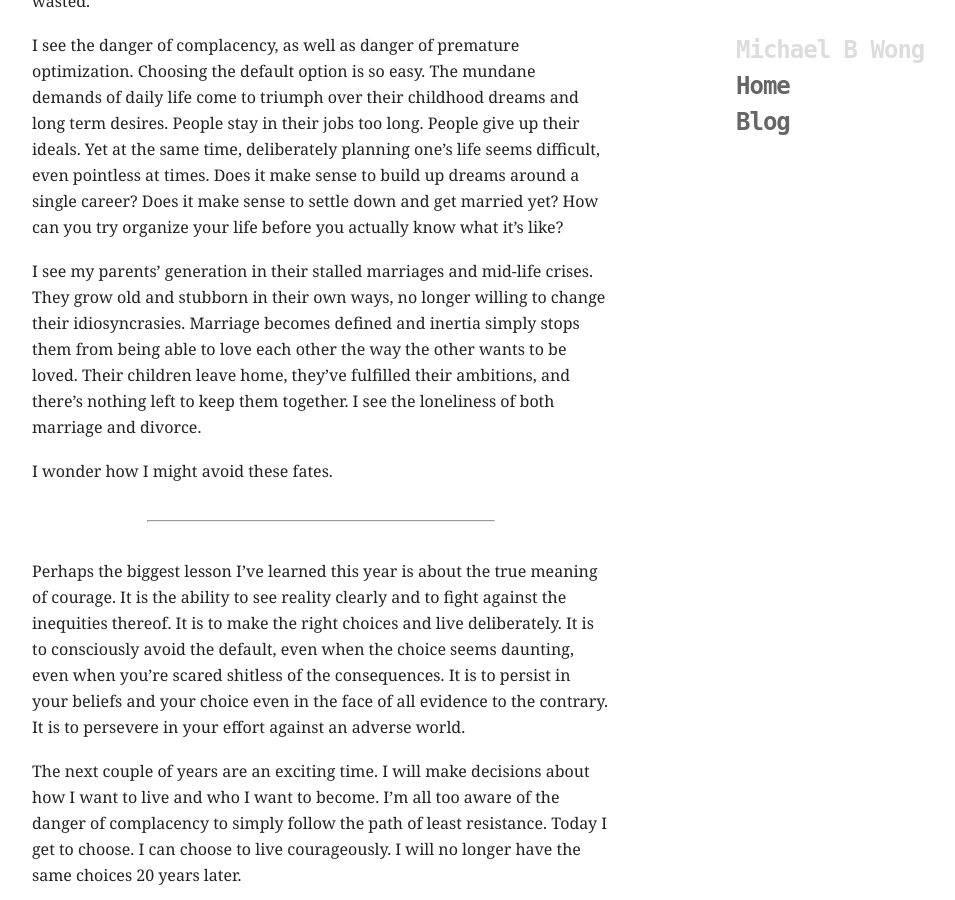
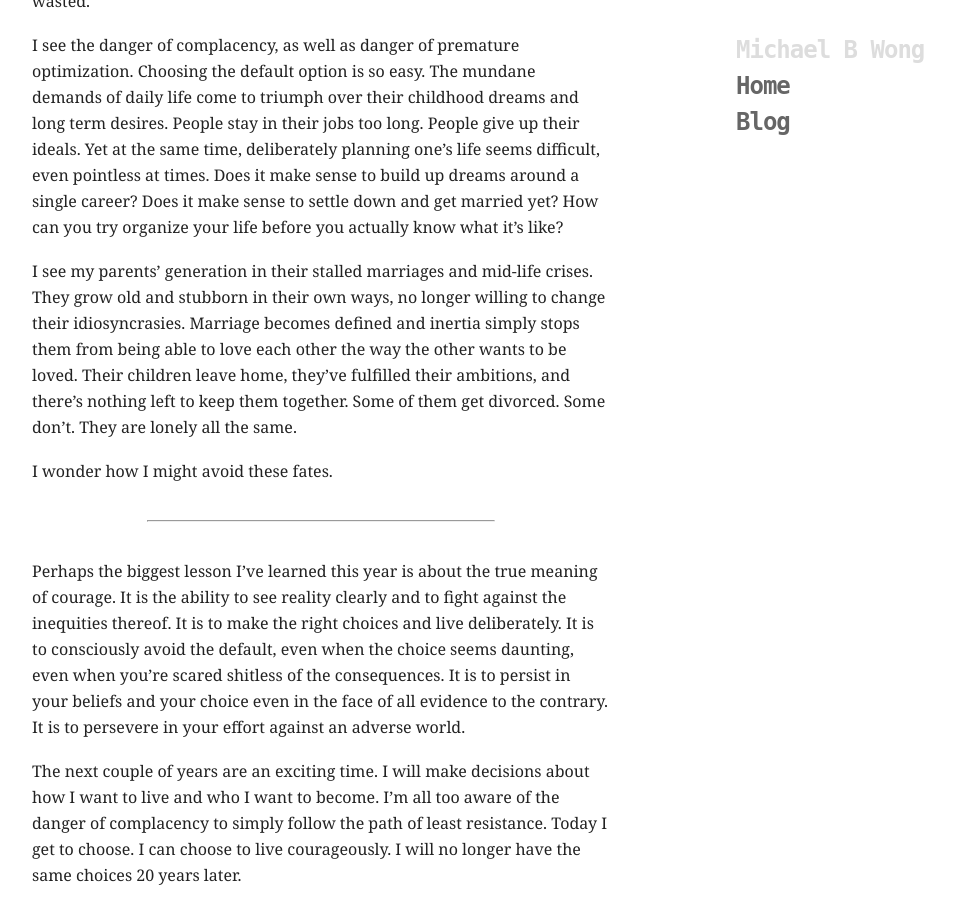
Before and after one commit to mbwong/mbwong.github.com, a Jekyll site: the page built from _posts/2012-11-11-turning-23.md, in a window 1280 px wide and 900 px high, scrolled down 2304 px. Shown: the whole window, without its empty margins (160-1115 px from the left). Built offline with Jekyll 4.4.1, drawn with Linux system fonts in a browser that asks for light colours.

Commit message:
Update _posts/2012-11-11-turning-23.md

```diff
--- a/_posts/2012-11-11-turning-23.md
+++ b/_posts/2012-11-11-turning-23.md
@@ -42,7 +42,7 @@ I see both the promise and emptiness of material wealth. I've seen the suffering
 
 I see the danger of complacency, as well as danger of premature optimization. Choosing the default option is so easy. The mundane demands of daily life come to triumph over their childhood dreams and long term desires. People stay in their jobs too long. People give up their ideals. Yet at the same time, deliberately planning one's life seems difficult, even pointless at times. Does it make sense to build up dreams around a single career? Does it make sense to settle down and get married yet? How can you try organize your life before you actually know what it's like?
 
-I see my parents' generation in their stalled marriages and mid-life crises. They grow old and stubborn in their own ways, no longer willing to change their idiosyncrasies. Marriage becomes defined and inertia simply stops them from being able to love each other the way the other wants to be loved. Their children leave home, they've fulfilled their ambitions, and there's nothing left to keep them together. I see the loneliness of both marriage and divorce.
+I see my parents' generation in their stalled marriages and mid-life crises. They grow old and stubborn in their own ways, no longer willing to change their idiosyncrasies. Marriage becomes defined and inertia simply stops them from being able to love each other the way the other wants to be loved. Their children leave home, they've fulfilled their ambitions, and there's nothing left to keep them together. Some of them get divorced. Some don't. They are lonely all the same.
 
 I wonder how I might avoid these fates.
 
```
